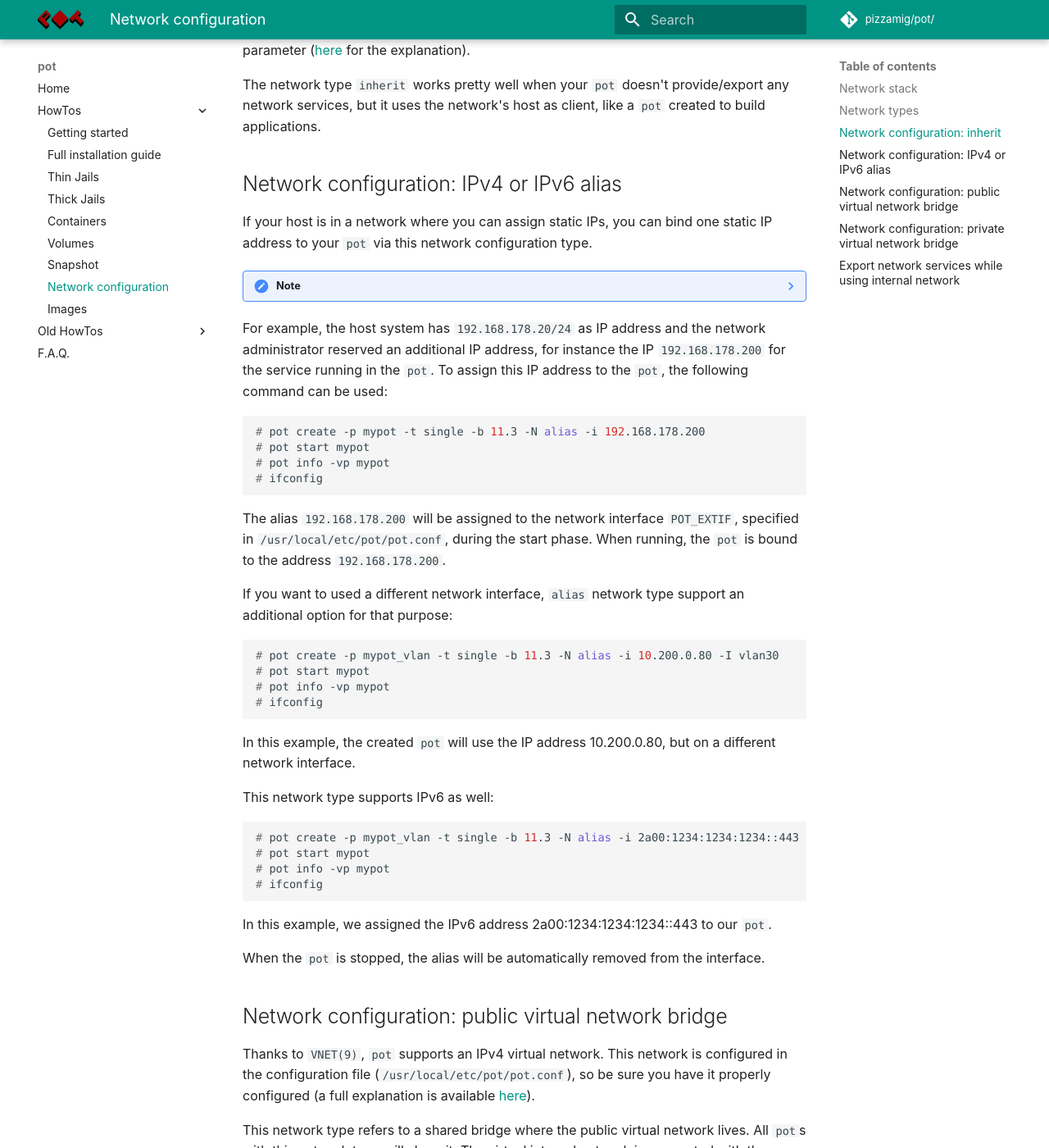
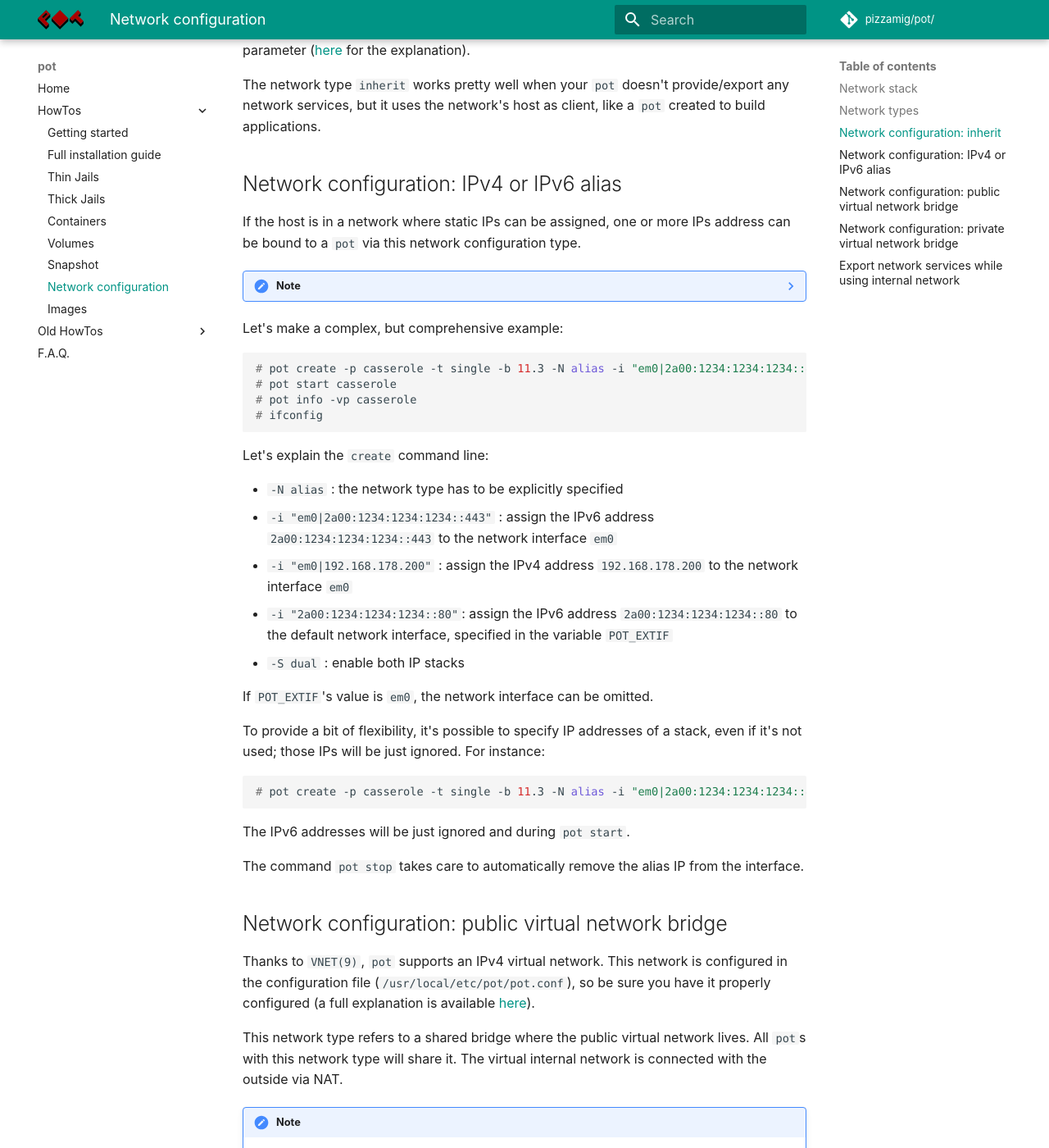
Before and after one commit to bsdpot/pot-book, an MkDocs documentation site: the page built from docs/Network.md, in a window 1280 px wide and 1400 px high, scrolled down 1515 px. Shown: the whole window at 82% size. Built offline with MkDocs 1.6.1 and Material for MkDocs 9.7.7, drawn with Linux system fonts in a browser that asks for light colours; comment, search, counter and statistics services are not loaded.

Commit message:
Network: finalize alias documentation

````diff
--- a/docs/Network.md
+++ b/docs/Network.md
@@ -52,42 +52,37 @@ If the option `-S` is omitted, `pot create` will use the `POT_NETWORK_STACK` con
 The network type `inherit` works pretty well when your `pot` doesn't provide/export any network services, but it uses the network's host as client, like a `pot` created to build applications.
 
 ## Network configuration: IPv4 or IPv6 alias
-If your host is in a network where you can assign static IPs, you can bind one static IP address to your `pot` via this network configuration type.
+If the host is in a network where static IPs can be assigned, one or more IPs address can be bound to a `pot` via this network configuration type.
 
 ??? note
     Be sure that in the `pot` configuration file (`/usr/local/etc/pot/pot.conf`) you have correctly set the variable `POT_EXTIF`; this network interface is the one used by default to route the network traffic and to assign the IP address ([here](Installation.md#pot_extif-default-em0) more defails).
 
-For example, the host system has `192.168.178.20/24` as IP address and the network administrator reserved an additional IP address, for instance the IP `192.168.178.200` for the service running in the `pot`.
-To assign this IP address to the `pot`, the following command can be used:
+Let's make a complex, but comprehensive example:
 ```console
-# pot create -p mypot -t single -b 11.3 -N alias -i 192.168.178.200
-# pot start mypot
-# pot info -vp mypot
+# pot create -p casserole -t single -b 11.3 -N alias -i "em0|2a00:1234:1234:1234::443" -i "em0|192.168.178.200" -i "2a00:1234:1234:1234::80" -S dual
+# pot start casserole
+# pot info -vp casserole
 # ifconfig
 ```
 
-The alias `192.168.178.200` will be assigned to the network interface `POT_EXTIF`, specified in `/usr/local/etc/pot/pot.conf`, during the start phase.  When running, the `pot` is bound to the address `192.168.178.200`.
+Let's explain the `create` command line:
 
-If you want to used a different network interface, `alias` network type support an additional option for that purpose:
+* `-N alias` : the network type has to be explicitly specified
+* `-i "em0|2a00:1234:1234:1234::443"` : assign the IPv6 address `2a00:1234:1234:1234::443` to the network interface `em0`
+* `-i "em0|192.168.178.200"` : assign the IPv4 address `192.168.178.200` to the network interface `em0`
+* `-i "2a00:1234:1234:1234::80"`: assign the IPv6 address `2a00:1234:1234:1234::80` to the default network interface, specified in the variable `POT_EXTIF`
+* `-S dual` : enable both IP stacks
+
+If `POT_EXTIF`'s value is `em0`, the network interface can be omitted.
+
+To provide a bit of flexibility, it's possible to specify IP addresses of a stack, even if it's not used; those IPs will be just ignored. For instance:
 ```console
-# pot create -p mypot_vlan -t single -b 11.3 -N alias -i 10.200.0.80 -I vlan30
-# pot start mypot
-# pot info -vp mypot
-# ifconfig
+# pot create -p casserole -t single -b 11.3 -N alias -i "em0|2a00:1234:1234:1234::443" -i "em0|192.168.178.200" -i "2a00:1234:1234:1234::80" -S ipv4
 ```
 
-In this example, the created `pot` will use the IP address 10.200.0.80, but on a different network interface.
+The IPv6 addresses will be just ignored and during `pot start`.
 
-This network type supports IPv6 as well:
-```console
-# pot create -p mypot_vlan -t single -b 11.3 -N alias -i 2a00:1234:1234:1234::443
-# pot start mypot
-# pot info -vp mypot
-# ifconfig
-```
-In this example, we assigned the IPv6 address 2a00:1234:1234:1234::443 to our `pot`.
-
-When the `pot` is stopped, the alias will be automatically removed from the interface.
+The command `pot stop` takes care to automatically remove the alias IP from the interface.
 
 ## Network configuration: public virtual network bridge
 Thanks to `VNET(9)`, `pot` supports an IPv4 virtual network. This network is configured in the configuration file (`/usr/local/etc/pot/pot.conf`), so be sure you have it properly configured (a full explanation is available [here](Installation.md#network-parameters)).
````
Also changed, not shown: docs/Installation.md (+2 -5 lines).
